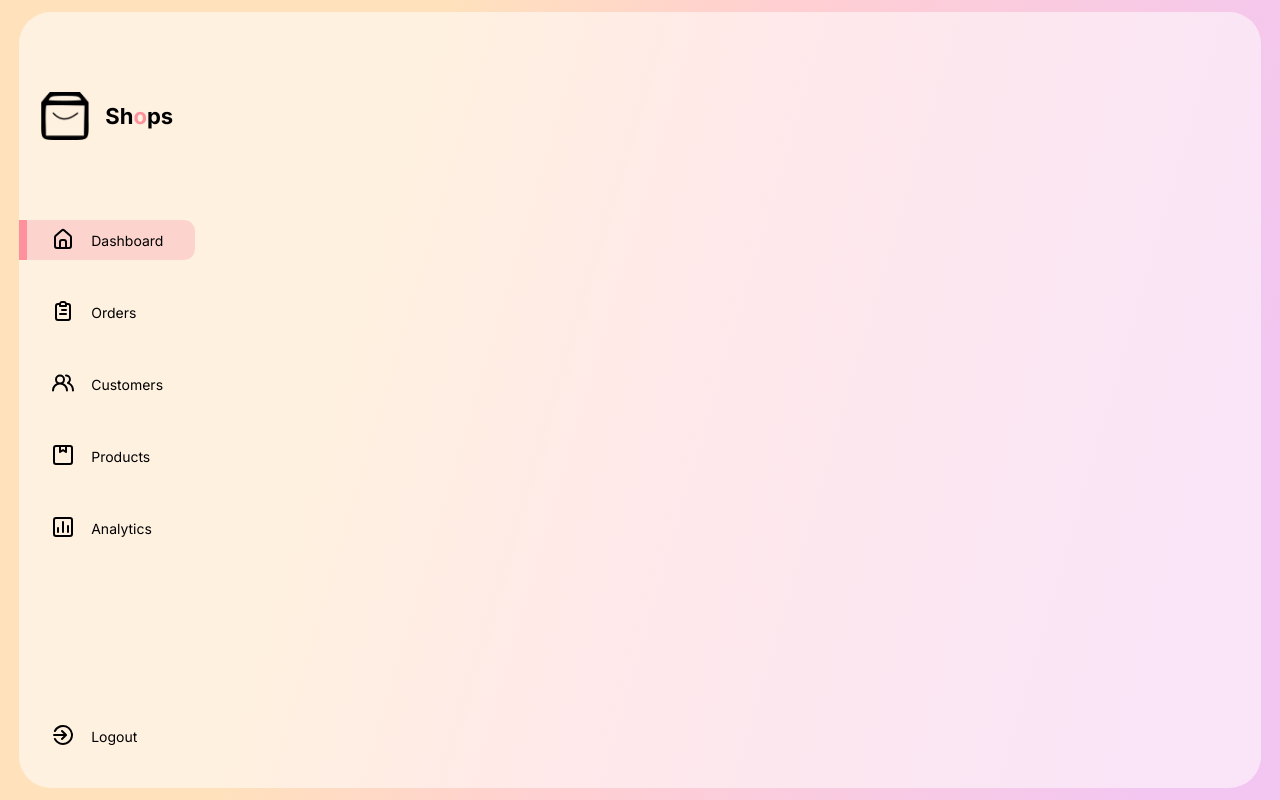
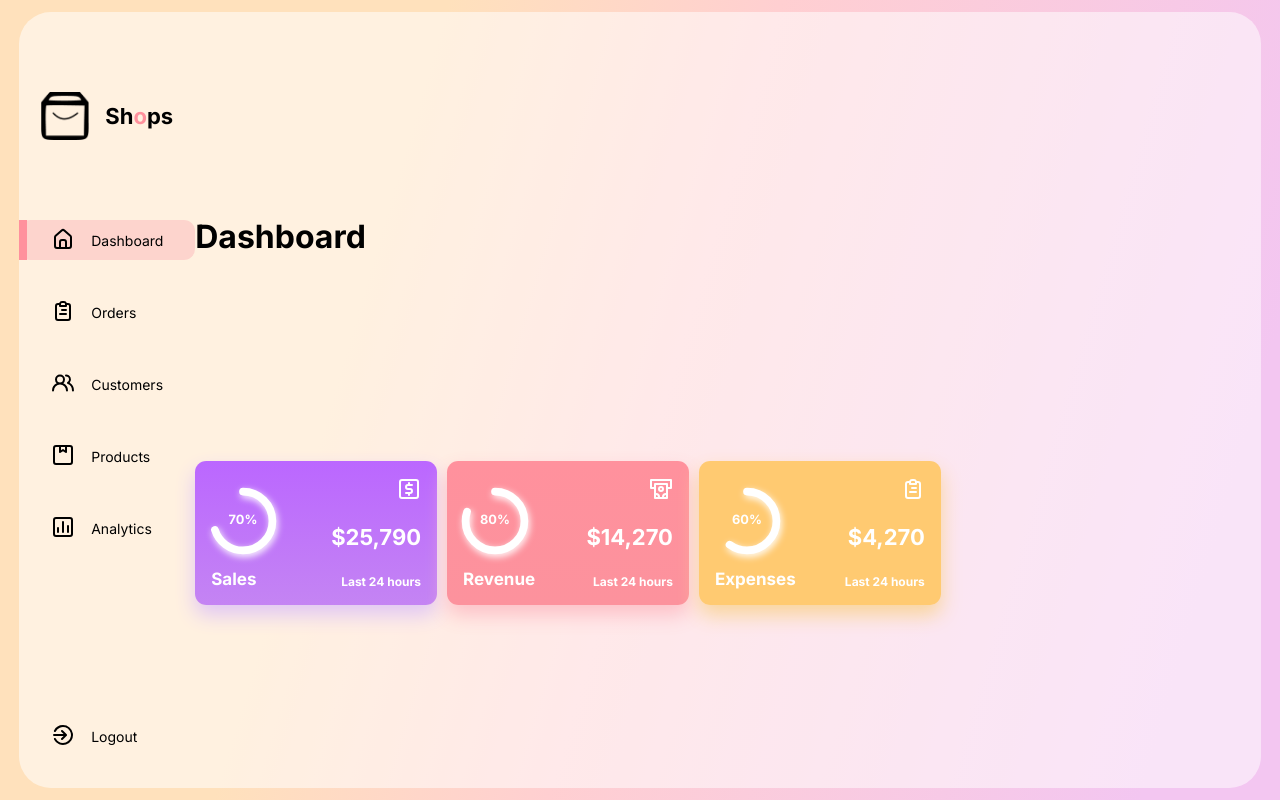
Before and after one commit to Bbek-Crestha/admin-dashboard, a React (Create React App) app: page / in a window 1280 px wide. Built offline with nearby package versions, Linux system fonts and the light colour scheme.

Commit message:
feat: create compact cards

```diff
--- a/src/App.js
+++ b/src/App.js
@@ -1,4 +1,5 @@
 import "./App.css";
+import MainDash from "./components/mainDash/MainDash";
 import Sidebar from "./components/sidebar/Sidebar";
 
 const App = () => {
@@ -7,7 +8,7 @@
 			<div className="AppGlass">
 				<Sidebar />
 
-				<div></div>
+				<MainDash />
 
 				<div></div>
 			</div>
--- /dev/null
+++ b/src/Data/Cards-Data.js
@@ -0,0 +1,57 @@
+import {
+	UilUsdSquare,
+	UilMoneyWithdrawal,
+	UilClipboardAlt,
+} from "@iconscout/react-unicons";
+
+export const CardsData = [
+	{
+		title: "Sales",
+		color: {
+			background: "linear-gradient(180deg, #bb67ff 0%, #c484f3 100% )",
+			boxShadow: "0px 10px 20px 0px #e0c6f5",
+		},
+		barValue: 70,
+		value: "25,790",
+		png: UilUsdSquare,
+		series: [
+			{
+				name: "Sales",
+				data: [31, 40, 28, 51, 42, 109, 100],
+			},
+		],
+	},
+	{
+		title: "Revenue",
+		color: {
+			background: "linear-gradient(180deg, #FF919D 0%, #FC929D 100% )",
+			boxShadow: "0px 10px 20px 0px #FDC0C7",
+		},
+		barValue: 80,
+		value: "14,270",
+		png: UilMoneyWithdrawal,
+		series: [
+			{
+				name: "Revenue",
+				data: [10, 100, 50, 70, 810, 30, 40],
+			},
+		],
+	},
+	{
+		title: "Expenses",
+		color: {
+			background:
+				"linear-gradient(rgb(248,212,154) -146.42%, rgb(255 202 113) -46.42%)",
+			boxShadow: "0px 10px 20px 0px #F9D59B",
+		},
+		barValue: 60,
+		value: "4,270",
+		png: UilClipboardAlt,
+		series: [
+			{
+				name: "Expenses",
+				data: [10, 25, 15, 30, 12, 15, 20],
+			},
+		],
+	},
+];
--- /dev/null
+++ b/src/components/Card/Card.css
@@ -0,0 +1,67 @@
+.CompactCard {
+	display: flex;
+	flex: 1;
+	height: 7rem !important;
+	border-radius: 0.7rem;
+	color: white;
+	position: relative;
+	cursor: pointer;
+	padding: 1rem;
+}
+
+.CompactCard:hover {
+	box-shadow: none !important;
+}
+
+/* radial bar */
+.radialBar {
+	flex: 1;
+	display: flex;
+	flex-direction: column;
+	justify-content: flex-end;
+	gap: 1rem;
+}
+
+.radialBar > span {
+	font-size: 17px;
+	font-weight: bold;
+}
+
+.CircularProgressbar {
+	width: 4rem !important;
+	overflow: visible;
+}
+
+.CircularProgressbar-path {
+	stroke: white !important;
+	stroke-width: 12px !important;
+	filter: drop-shadow(2px 4px 6px white);
+}
+
+.CircularProgressbar-text {
+	fill: white !important;
+	font-weight: bold;
+}
+
+.CircularProgressbar-trail {
+	display: none;
+}
+
+/* details */
+.detail {
+	display: flex;
+	flex: 1;
+	flex-direction: column;
+	justify-content: space-between;
+	align-items: flex-end;
+}
+
+.detail > span:nth-child(2) {
+	font-size: 22px;
+	font-weight: bold;
+}
+
+.detail > span:nth-child(3) {
+	font-size: 12px;
+	font-weight: bold;
+}
--- /dev/null
+++ b/src/components/Card/Card.jsx
@@ -0,0 +1,51 @@
+import { useState } from "react";
+import { AnimateSharedLayout } from "framer-motion";
+import { CircularProgressbar } from "react-circular-progressbar";
+import "react-circular-progressbar/dist/styles.css";
+
+import "./Card.css";
+import { color } from "@mui/system";
+
+const Card = ({ card }) => {
+	const [expanded, setExpanded] = useState(false);
+
+	return (
+		<AnimateSharedLayout>
+			{expanded ? <ExpandedCard /> : <CompactCard card={card} />}
+		</AnimateSharedLayout>
+	);
+};
+
+// Compact Card
+const CompactCard = ({ card: { title, png: Png, value, barValue, color } }) => {
+	return (
+		<div
+			className="CompactCard"
+			style={{
+				background: color.background,
+				boxShadow: color.boxShadow,
+			}}
+		>
+			<div className="radialBar">
+				<CircularProgressbar value={barValue} text={`${barValue}%`} />
+
+				<span>{title}</span>
+			</div>
+
+			<div className="detail">
+				<Png />
+
+				<span>${value}</span>
+
+				<span>Last 24 hours</span>
+			</div>
+		</div>
+	);
+};
+
+// Expanded Card
+const ExpandedCard = ({ card }) => {
+	return <div className="ExpandedCard">Expanded Card</div>;
+};
+
+export default Card;
--- /dev/null
+++ b/src/components/Cards/Cards.css
@@ -0,0 +1,8 @@
+.Cards {
+	display: flex;
+	gap: 10px;
+}
+
+.parentContainer {
+	width: 100%;
+}
--- /dev/null
+++ b/src/components/Cards/Cards.jsx
@@ -0,0 +1,19 @@
+import "./Cards.css";
+import { CardsData } from "../../Data/Cards-Data";
+import Card from "../Card/Card";
+
+const Cards = () => {
+	return (
+		<div className="Cards">
+			{CardsData.map((card, id) => {
+				return (
+					<div className="parentContainer">
+						<Card card={card} />
+					</div>
+				);
+			})}
+		</div>
+	);
+};
+
+export default Cards;
--- /dev/null
+++ b/src/components/mainDash/MainDash.css
@@ -0,0 +1,5 @@
+.MainDash {
+	display: flex;
+	flex-direction: column;
+	justify-content: space-evenly;
+}
--- /dev/null
+++ b/src/components/mainDash/MainDash.jsx
@@ -0,0 +1,14 @@
+import Cards from "../Cards/Cards";
+import "./MainDash.css";
+
+const MainDash = () => {
+	return (
+		<div className="MainDash">
+			<h1>Dashboard</h1>
+
+			<Cards />
+		</div>
+	);
+};
+
+export default MainDash;
```
